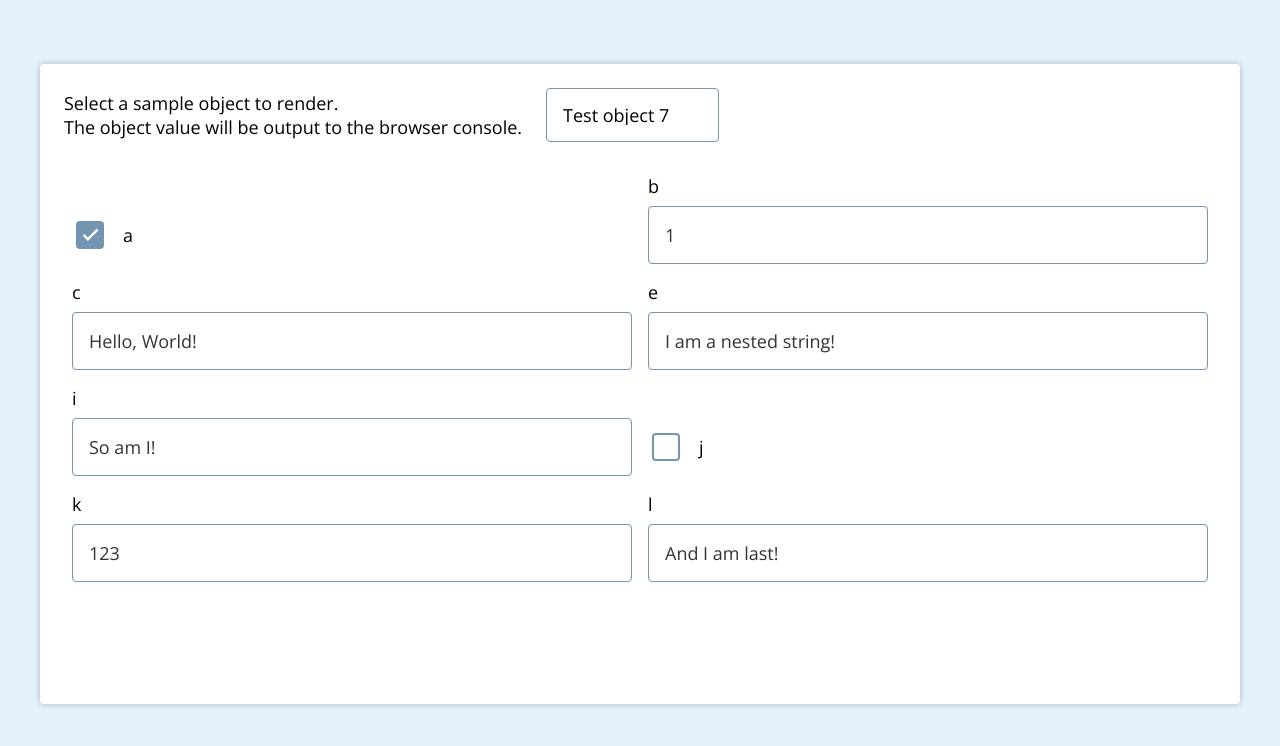
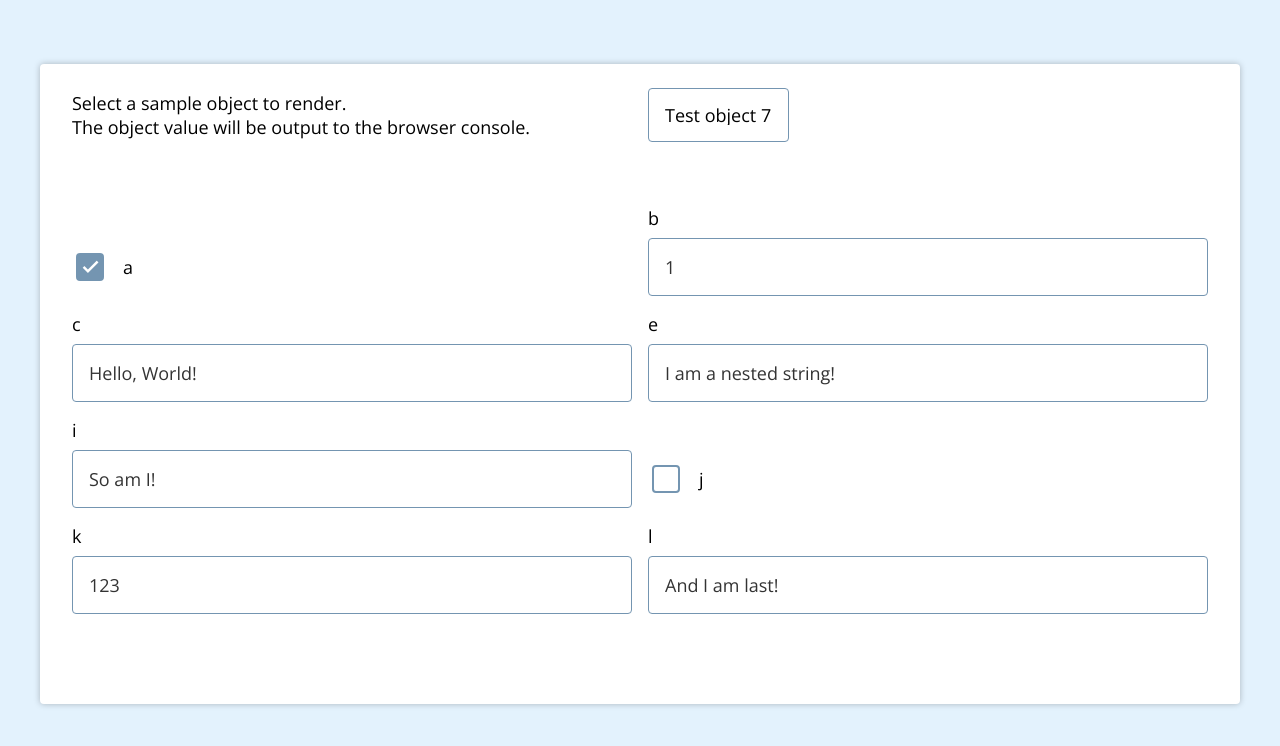
Before and after one commit to igors2412/kt-challenge, an Angular app: page / in a window 1280 px wide. Shown: the top 746 px of the page. Built offline with nearby package versions, Linux system fonts and the light colour scheme.

Commit message:
refactor css

```diff
--- a/src/app/app.component.html
+++ b/src/app/app.component.html
@@ -4,9 +4,13 @@
             <article>Select a sample object to render.</article>
             <article>The object value will be output to the browser console.</article>
         </div>
-        <select [ngModel]="currentObject" (ngModelChange)="selectSampleObject($event)">
-            <option *ngFor="let sample of samples; let i = index" [ngValue]="sample">Test object {{ i + 1 }}</option>
-        </select>
+        <div>
+            <select [ngModel]="currentObject" (ngModelChange)="selectSampleObject($event)">
+                <option *ngFor="let sample of samples; let i = index" [ngValue]="sample">
+                    Test object {{ i + 1 }}
+                </option>
+            </select>
+        </div>
     </section>
 
     <section class="form" [formGroup]="form">
--- a/src/app/app.component.scss
+++ b/src/app/app.component.scss
@@ -8,20 +8,34 @@
     box-sizing: border-box;
     box-shadow: 0px 0px 6px 0px rgba(0, 0, 0, 0.25);
 
-    @media (max-width: 1024px) {
-        width: 87.5vw;
+    @media (max-width: 1199px) {
+        width: 90vw;
     }
 
     @media (max-width: 767px) {
-        width: 90vw;
         margin: 16px auto;
         padding: 16px;
     }
 
     .header {
-        margin-bottom: 32px;
+        margin-bottom: 64px;
         display: flex;
         align-items: center;
+        justify-content: space-between;
+
+        @media (max-width: 767px) {
+            margin-bottom: 32px;
+        }
+
+        div {
+            width: 50%;
+            padding: 0 8px;
+
+            @media (max-width: 767px) {
+                width: 100%;
+                padding: 0;
+            }
+        }
 
         @media (max-width: 767px) {
             flex-direction: column;
@@ -29,10 +43,7 @@
         }
 
         select {
-            margin-left: 24px;
-
             @media (max-width: 767px) {
-                margin-left: 0;
                 margin-top: 16px;
             }
         }
--- a/src/app/empty/empty.component.scss
+++ b/src/app/empty/empty.component.scss
@@ -2,7 +2,7 @@ svg {
     margin-top: 24px;
     height: 600px;
 
-    @media (max-width: 1024px) {
+    @media (max-width: 1199px) {
         height: 460px;
     }
 
--- a/src/style/input.scss
+++ b/src/style/input.scss
@@ -1,18 +1,10 @@
 @use './colors.scss';
+@use './mixins.scss';
 @use 'sass:color';
 
 input[type='text'],
 input[type='number'] {
-    font-size: 18px;
-    font-family: 'Open Sans', sans-serif;
-    padding: 16px;
-    box-sizing: border-box;
-    display: inline-block;
-    border-radius: 4px;
-    border: 1px solid colors.$input-active-shadow;
-    background-color: white;
-    outline: none;
-    transition: 0.2s box-shadow;
+    @include mixins.custom-input;
     width: 100%;
     -moz-appearance: textfield;
     color: colors.$input-text;
--- /dev/null
+++ b/src/style/mixins.scss
@@ -0,0 +1,15 @@
+@use './colors.scss';
+
+@mixin custom-input {
+    font-size: 18px;
+    font-family: 'Open Sans', sans-serif;
+    padding: 16px;
+    box-sizing: border-box;
+    display: inline-block;
+    border-radius: 4px;
+    border: 1px solid colors.$input-active-shadow;
+    background-color: white;
+    outline: none;
+    transition: 0.2s box-shadow;
+    appearance: none;
+}
--- a/src/style/select.scss
+++ b/src/style/select.scss
@@ -1,19 +1,10 @@
 @use './colors.scss';
+@use './mixins.scss';
 @use 'sass:color';
 
 select {
-    font-size: 18px;
-    font-family: 'Open Sans', sans-serif;
-    padding: 16px 48px 16px 16px;
-    box-sizing: border-box;
-    display: inline-block;
-    border-radius: 4px;
-    border: 1px solid colors.$input-active-shadow;
-    background-color: white;
-    outline: none;
-    appearance: none;
+    @include mixins.custom-input;
     cursor: pointer;
-    transition: 0.2s box-shadow;
 
     &:focus {
         box-shadow: 0px 0px 10px 0px color.scale(colors.$input-active-shadow, $lightness: 50%);
```
